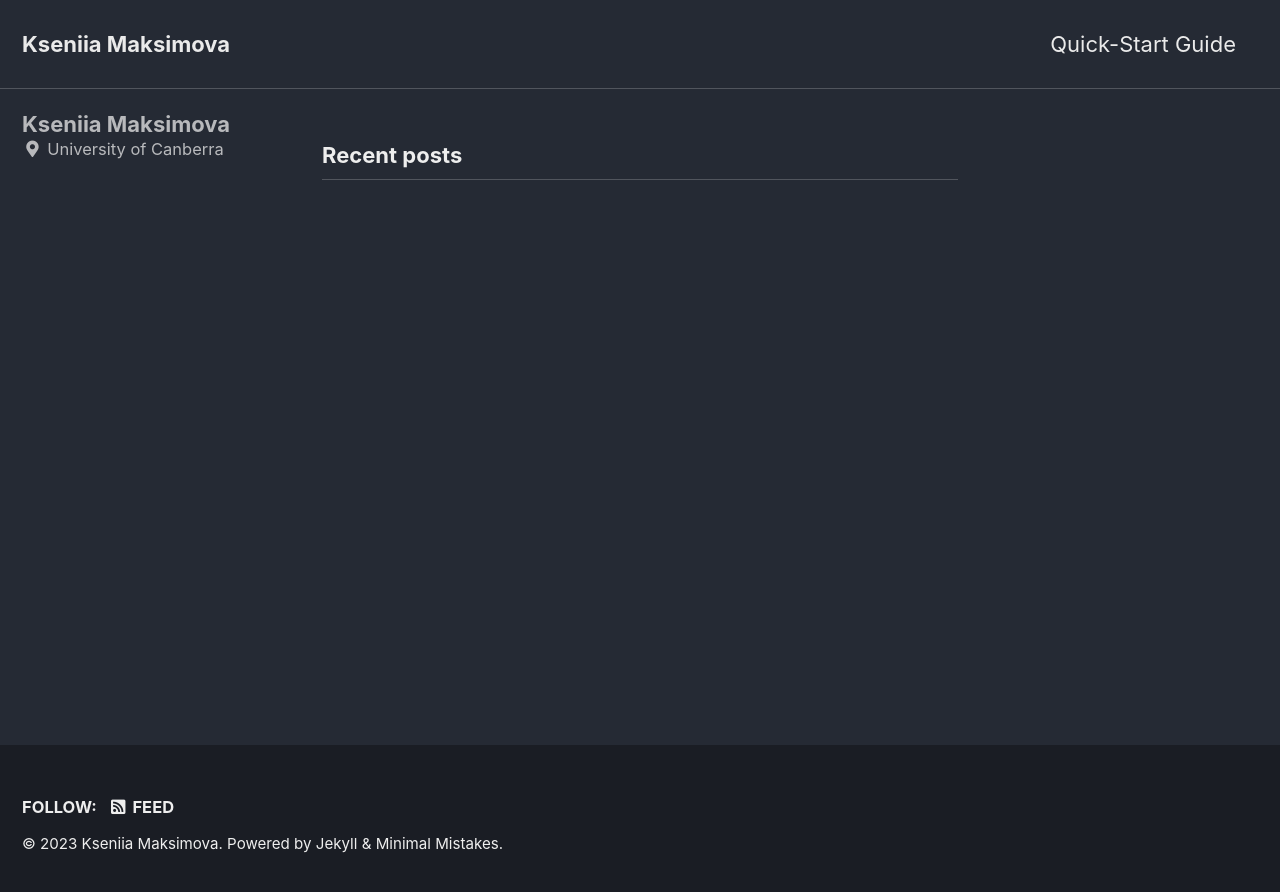
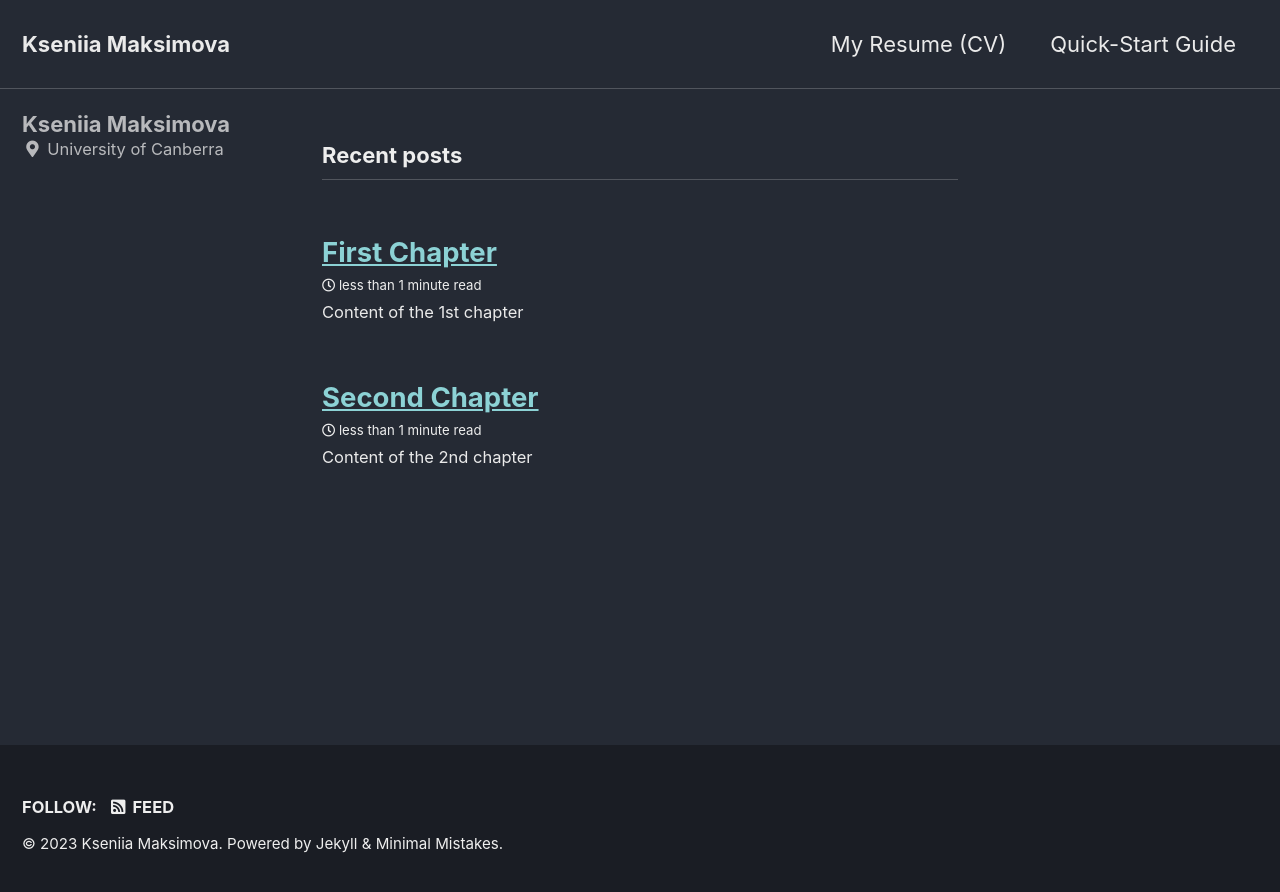
Before and after one commit to ksusha-maximova/color-matching, a Jekyll site: the page built from index.html, in a window 1280 px wide. Shown: the top 892 px of the page. Built offline with Jekyll 4.4.1, drawn with Linux system fonts in a browser that asks for light colours; cached includes are drawn as plain includes; the list of posts is cut into pages by our own code.

Commit message:
Add test posts and navigation

```diff
--- a/_config.yml
+++ b/_config.yml
@@ -287,6 +287,6 @@ defaults:
       layout: single
       author_profile: true
       read_time: true
-      comments: # true
-      share: true
-      related: true
+      comments: false
+      share: false
+      related: false
--- a/_data/navigation.yml
+++ b/_data/navigation.yml
@@ -1,5 +1,7 @@
 # main links
 main:
+  - title: "My Resume (CV)"
+    url: "https://maleksware.github.io/cv-kseniia/"
   - title: "Quick-Start Guide"
     url: https://mmistakes.github.io/minimal-mistakes/docs/quick-start-guide/
   # - title: "About"
--- a/_layouts/home.html
+++ b/_layouts/home.html
@@ -7,9 +7,9 @@ layout: archive
 <h3 class="archive__subtitle">{{ site.data.ui-text[site.locale].recent_posts | default: "Recent Posts" }}</h3>
 
 {% if paginator %}
-  {% assign posts = paginator.posts %}
+  {% assign posts = paginator.posts | reverse %}
 {% else %}
-  {% assign posts = site.posts %}
+  {% assign posts = site.posts | reverse %}
 {% endif %}
 
 {% assign entries_layout = page.entries_layout | default: 'list' %}
--- /dev/null
+++ b/_posts/2023-10-15-test-post-1.md
@@ -0,0 +1,7 @@
+---
+layout: single
+title: First Chapter
+---
+
+
+Content of the 1st chapter
--- /dev/null
+++ b/_posts/2023-10-15-test-post-2.md
@@ -0,0 +1,7 @@
+---
+layout: single
+title: Second Chapter
+---
+
+
+Content of the 2nd chapter
```
